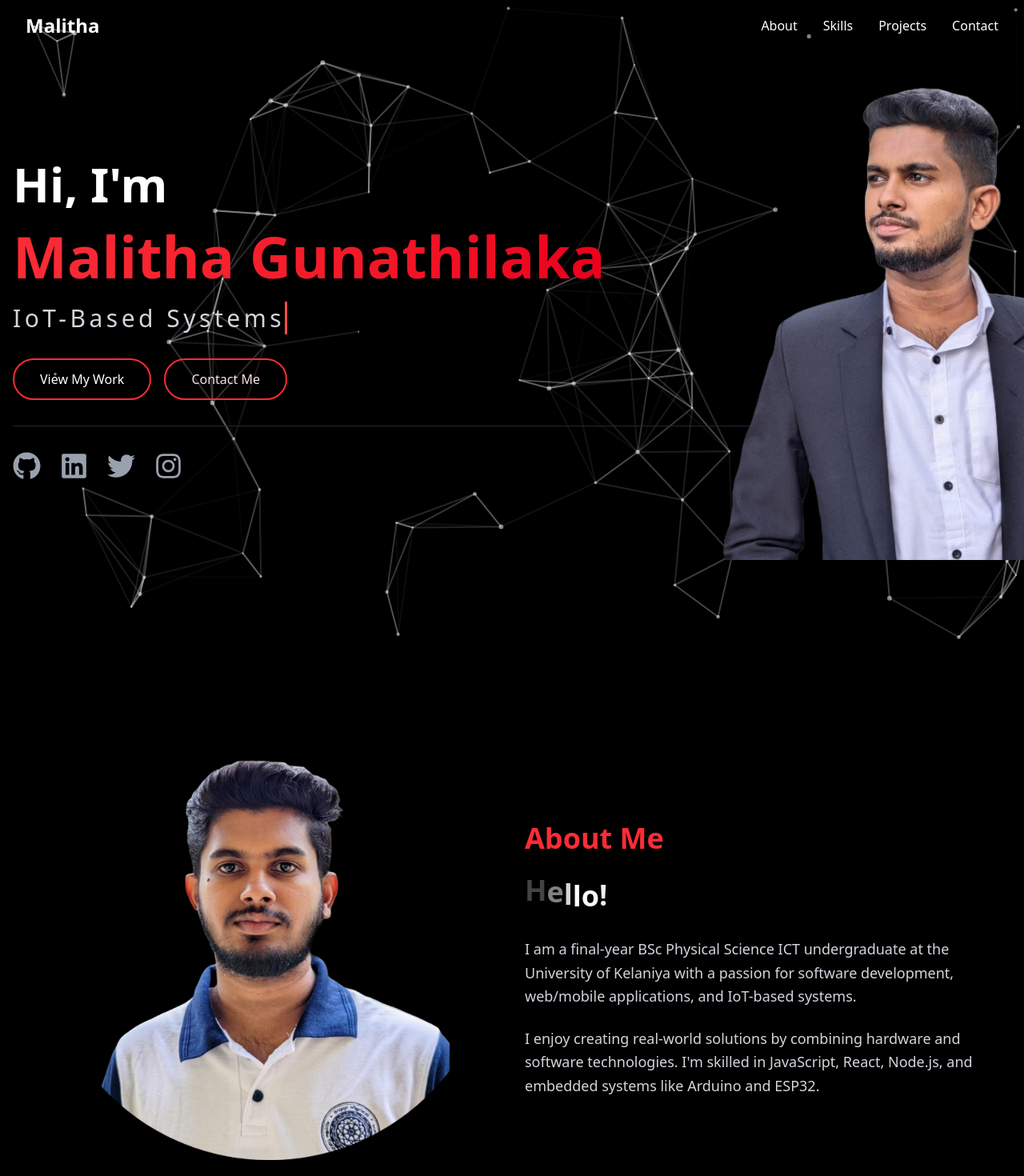
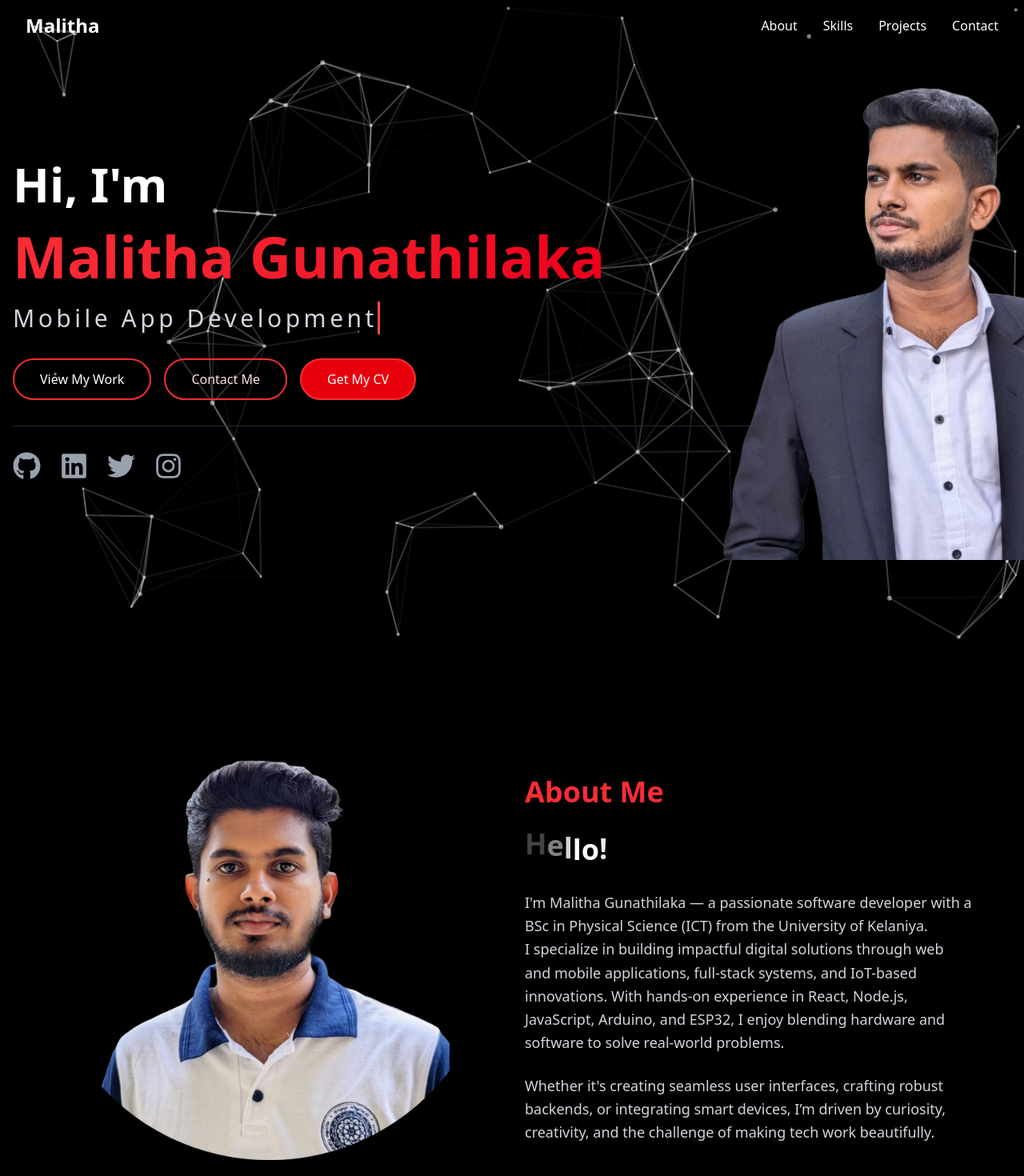
Before and after one commit to Malitha-Gunathilaka/my-portfolio, a React (Vite) app: page / in a window 1280 px wide. Shown: the top 1470 px of the page at 80% size. Built offline with nearby package versions, Linux system fonts and the light colour scheme.

Commit message:
Refactor About component text for clarity and impact; add CV link to Hero component; update TypeWriter phrases for better representation of skills.

```diff
--- a/src/components/About.jsx
+++ b/src/components/About.jsx
@@ -40,14 +40,11 @@ export default function About() {
             </h3>
 
             <p className="text-gray-300 text-lg leading-relaxed">
-              I am a final-year BSc Physical Science ICT undergraduate at the
-              University of Kelaniya with a passion for software development,
-              web/mobile applications, and IoT-based systems.
+            I'm Malitha Gunathilaka — a passionate software developer with a BSc in Physical Science (ICT) from the University of Kelaniya.
+            <p>I specialize in building impactful digital solutions through web and mobile applications, full-stack systems, and IoT-based innovations. With hands-on experience in React, Node.js, JavaScript, Arduino, and ESP32, I enjoy blending hardware and software to solve real-world problems.</p>
             </p>
             <p className="text-gray-300 text-lg leading-relaxed">
-              I enjoy creating real-world solutions by combining hardware and
-              software technologies. I'm skilled in JavaScript, React, Node.js,
-              and embedded systems like Arduino and ESP32.
+            Whether it's creating seamless user interfaces, crafting robust backends, or integrating smart devices, I’m driven by curiosity, creativity, and the challenge of making tech work beautifully.
             </p>
           </div>
         </div>
--- a/src/components/Hero.jsx
+++ b/src/components/Hero.jsx
@@ -127,6 +127,16 @@ export default function Hero() {
                 >
                   Contact Me
                 </a>
+
+                  {/* Replace the href with your Google Drive file link */}
+                <a
+                  href="https://drive.google.com/file/d/1oRP9Vp39UYptAVzlqEwQ_RmnMGlHYTv7/view" // Replace YOUR_FILE_ID with your Google Drive file ID
+                  target="_blank"
+                  rel="noopener noreferrer"
+                  className="px-6 py-2.5 md:px-8 md:py-3 border-2 border-red-500 bg-red-600 text-white rounded-full hover:bg-red-500 hover:border-red-600 transition-all duration-300 transform hover:scale-105"
+                >
+                  Get My CV
+                </a>
               </div>
 
               {/* Social Media Icons */}
--- a/src/components/TypeWriter.jsx
+++ b/src/components/TypeWriter.jsx
@@ -5,15 +5,19 @@ const TypeWriter = () => {
     const [currentIndex, setCurrentIndex] = useState(0);
 
     const phrases = [
-        "Web & Mobile App Development",
+        "Software Development",
+        "Web Development",
+        "Mobile App Development",
+        "Full Stack Development",
+        "Frontend Development",
+        "Backend Development",
         "IoT-Based Systems",
         "Embedded Systems",
-        "Software Engineering"
     ];
 
     useEffect(() => {
         const interval = setInterval(() => {
-            setCurrentIndex((prevIndex) => (prevIndex + 1) % phrases.length);
+            setCurrentIndex((prevIndex) => (prevIndex + 2) % phrases.length);
         }, 4000); // Change text every 4 seconds
 
         return () => clearInterval(interval);
```
